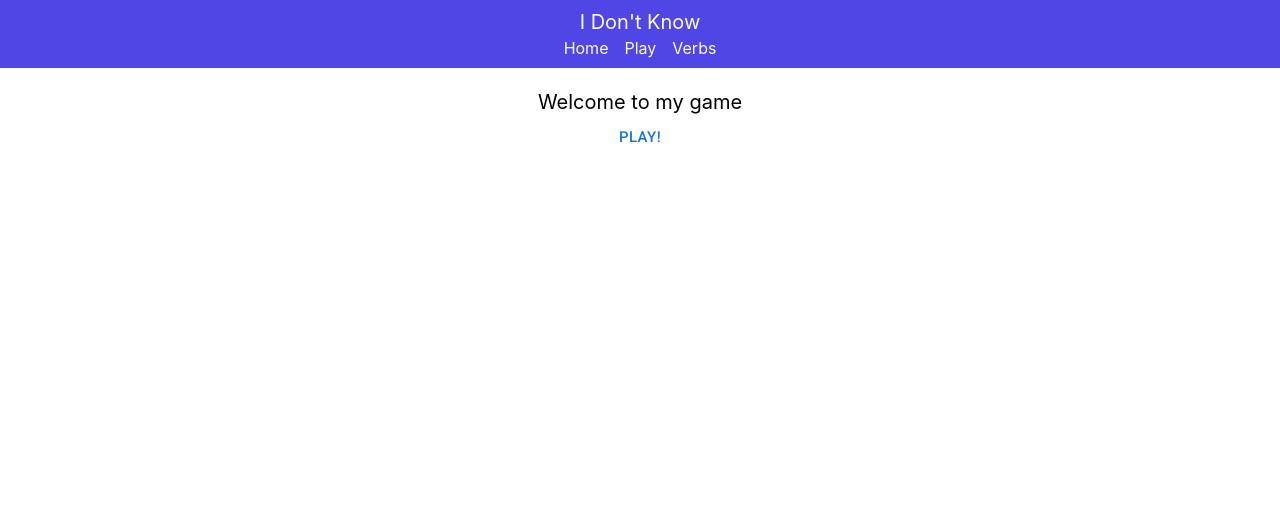
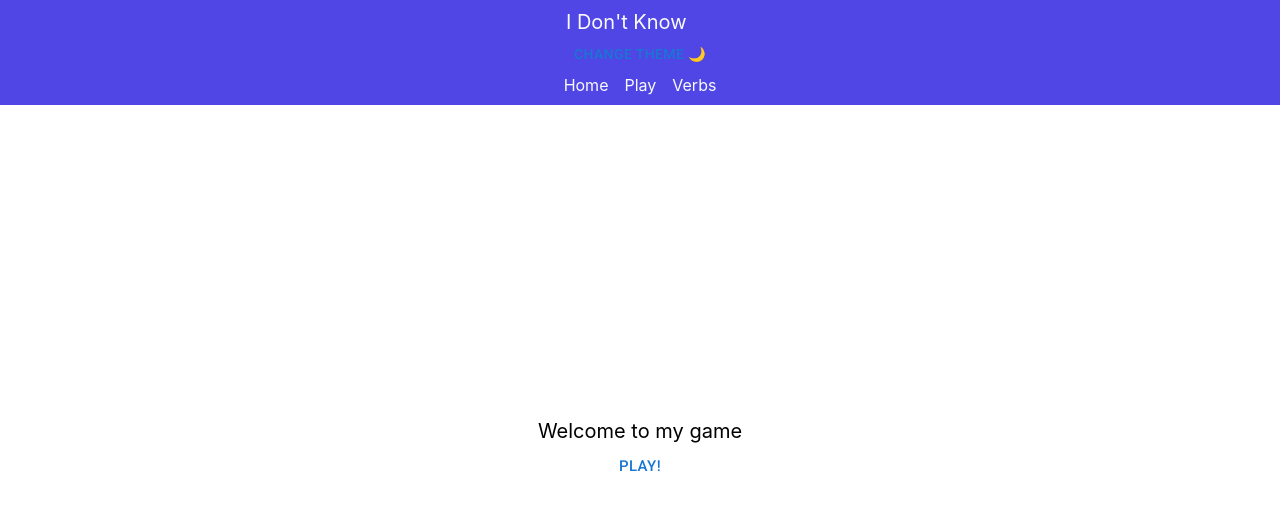
Before and after one commit to LaMouetteIDF/i-dont-know, a React (Create React App) app: page / in a window 1280 px wide. Shown: the top 510 px of the page. Built offline with nearby package versions, Linux system fonts and the light colour scheme.

Commit message:
feat: add dark theme

```diff
--- a/package.json
+++ b/package.json
@@ -2,7 +2,6 @@
   "name": "i-dont-know",
   "version": "0.1.0",
   "private": true,
-  "homepage": "https://lamouetteidf.github.io/i-dont-know",
   "dependencies": {
     "@emotion/css": "^11.10.0",
     "@emotion/react": "^11.10.0",
--- a/src/App.tsx
+++ b/src/App.tsx
@@ -4,17 +4,20 @@ import Header from './components/Header'
 import Home from './pages/Home'
 import Play from './pages/Play'
 import Verbs from './pages/Verbs'
+import { ThemeProvider } from './utils/context'
 // import Game from "./pages/Game";
 
 function App() {
   return (
     <div className="App h-full">
+      <ThemeProvider>
         <Header />
         <Routes>
           <Route path="/" element={<Home />} />
           <Route path="/play" element={<Play />} />
           <Route path="/verbs" element={<Verbs />} />
         </Routes>
+      </ThemeProvider>
     </div>
   )
 }
--- a/src/components/Header.tsx
+++ b/src/components/Header.tsx
@@ -1,10 +1,24 @@
-import React from 'react'
+import { Button } from '@mui/material'
+import React, { useContext } from 'react'
 import { Link } from 'react-router-dom'
+import { ThemeContext } from '../utils/context'
+import { useTheme } from '@mui/material/styles'
 
 function Header() {
+  const themeMui = useTheme()
+  const { toggleColorMode } = useContext(ThemeContext)
   return (
     <header className="flex justify-center items-center flex-col bg-indigo-600 text-zinc-50 p-2">
-      <h2 className="text-xl ">I Don't Know</h2>
+      <div>
+        <h2 className="text-xl ">I Don't Know</h2>
+        <Button
+          onClick={() => {
+            toggleColorMode()
+          }}
+        >
+          Change Theme {themeMui.palette.mode === 'dark' ? '☀️' : '🌙'}
+        </Button>
+      </div>
       <div>
         <Link className="m-2 hover:text-zinc-200" to="/">
           Home
@@ -21,18 +35,3 @@ function Header() {
 }
 
 export default Header
-
-/* <div className="h-16 grid place-content-center bg-indigo-600">
-        <span className="text-white font-medium">I Don't Know</span>
-        <div>
-          <Link className="p-0.5 hover:text-gray-100 text-white" to="/">
-            Home
-          </Link>
-          <Link className="p-0.5 hover:text-gray-100 text-white" to="play">
-            Play
-          </Link>
-          <Link className="p-0.5 hover:text-gray-100 text-white" to="verbs">
-            Verbs
-          </Link>
-        </div>
-      </div> */
--- a/src/pages/Home.tsx
+++ b/src/pages/Home.tsx
@@ -10,11 +10,12 @@ const Home = () => {
   }
 
   return (
-    <div className="flex justify-center items-center flex-col m-5 text-xl">
+    <div className="flex justify-center items-center flex-col m-5 text-xl h-screen">
       <h2>Welcome to my game</h2>
       <Button onClick={onNavigatePlay} size="large">
         Play!
       </Button>
+      <div className="h-36" />
     </div>
   )
 }
--- /dev/null
+++ b/src/utils/context.tsx
@@ -0,0 +1,52 @@
+import { createContext, useMemo, useState } from 'react'
+import {
+  createTheme,
+  ThemeProvider as ThemeProviderMui
+} from '@mui/material/styles'
+
+export const ThemeContext = createContext({ toggleColorMode: () => {} })
+
+export const ThemeProvider = ({
+  children
+}: {
+  children: JSX.Element | JSX.Element[]
+}) => {
+  const [mode, setMode] = useState<'light' | 'dark'>('light')
+
+  const colorMode = useMemo(
+    () => ({
+      toggleColorMode: () => {
+        setMode((prevMode) => (prevMode === 'light' ? 'dark' : 'light'))
+      }
+    }),
+    []
+  )
+
+  const theme = useMemo(
+    () =>
+      createTheme({
+        palette: {
+          mode
+        }
+      }),
+    [mode]
+  )
+
+  const styleDark: React.CSSProperties = {
+    backgroundColor: '#000',
+    color: '#fff'
+  }
+
+  const stylelight: React.CSSProperties = {
+    backgroundColor: '#fff',
+    color: '#000'
+  }
+
+  return (
+    <ThemeContext.Provider value={colorMode}>
+      <ThemeProviderMui theme={theme}>
+        <div style={mode === 'light' ? stylelight : styleDark}>{children}</div>
+      </ThemeProviderMui>
+    </ThemeContext.Provider>
+  )
+}
```
Lines whose indentation alone changed are shown as unchanged.
